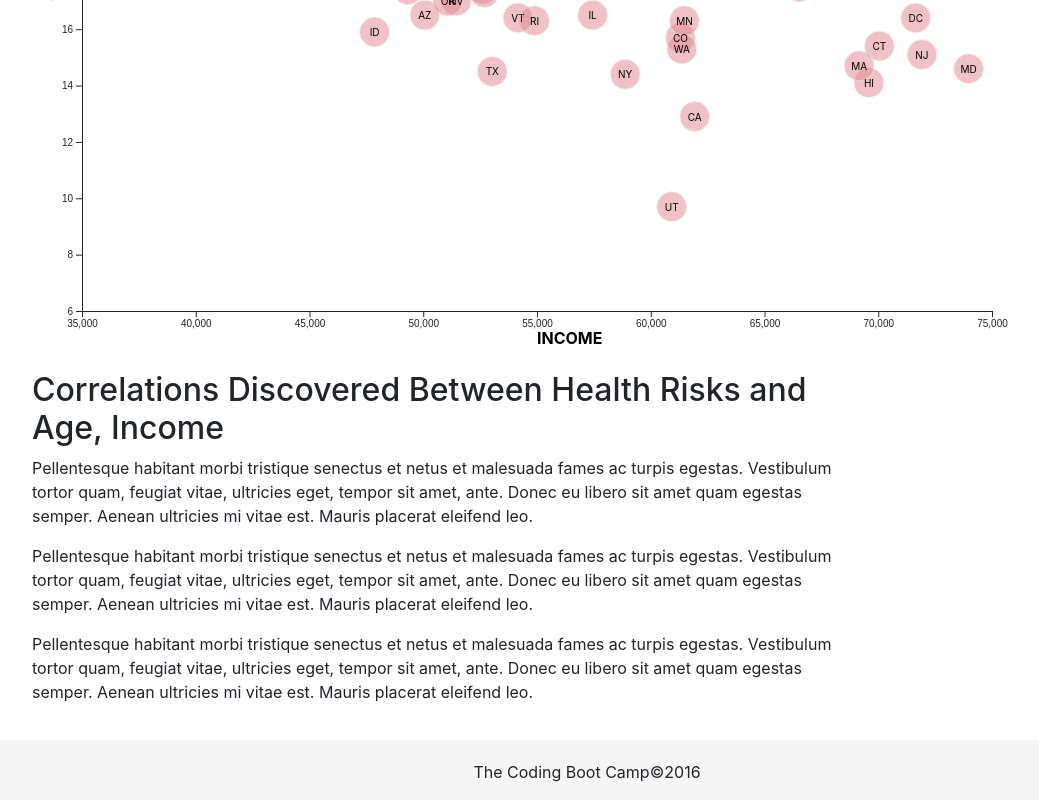
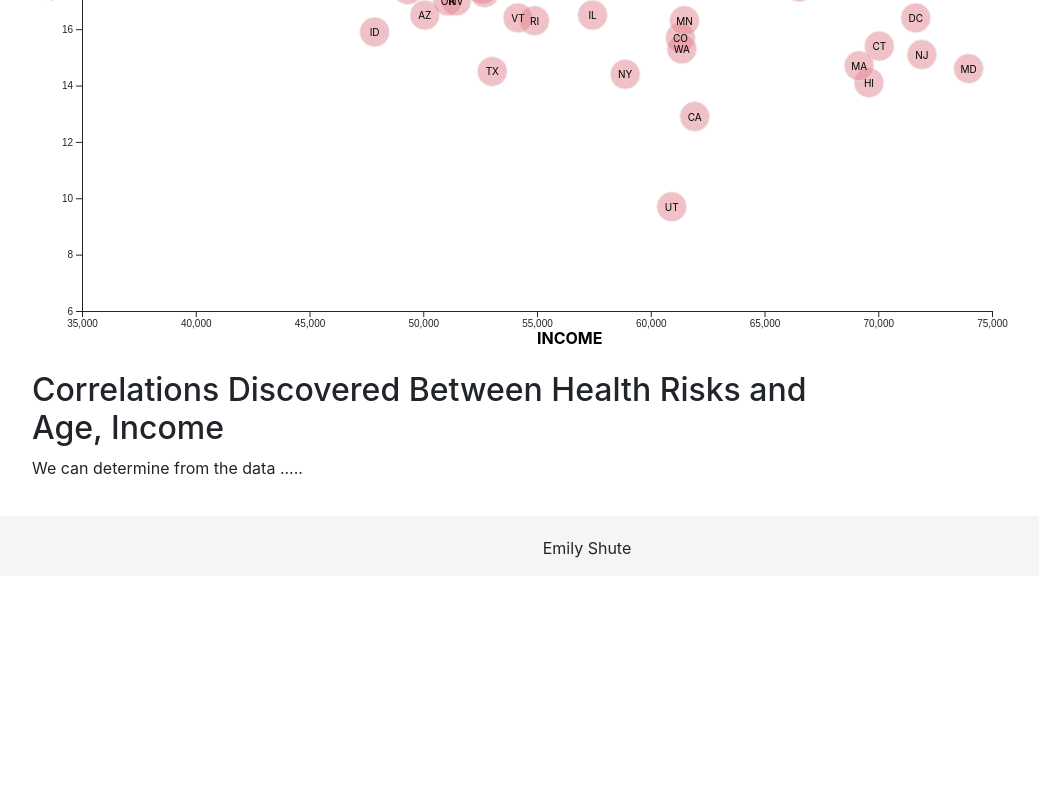
Before and after one commit to emilyshute/D3, a plain HTML site: page D3_data_journalism/index.html in a window 1280 px wide. Shown: the part 385-1185 px from the top of the page, without its empty margins (53-1092 px from the left). After the commit the page ends 961 px from the top, so only its background shows below. Drawn offline with nearby package versions, Linux system fonts and the light colour scheme.

Commit message:
console error

```diff
--- a/D3_data_journalism/index.html
+++ b/D3_data_journalism/index.html
@@ -28,17 +28,7 @@
       <div class="col-xs-12  col-md-9">
         <div class="article">
           <h2>Correlations Discovered Between Health Risks and Age, Income</h2>
-          <p>Pellentesque habitant morbi tristique senectus et netus et malesuada fames ac turpis egestas. Vestibulum tortor
-            quam, feugiat vitae, ultricies eget, tempor sit amet, ante. Donec eu libero sit amet quam egestas semper. Aenean
-            ultricies mi vitae est. Mauris placerat eleifend leo.</p>
-
-          <p>Pellentesque habitant morbi tristique senectus et netus et malesuada fames ac turpis egestas. Vestibulum tortor
-            quam, feugiat vitae, ultricies eget, tempor sit amet, ante. Donec eu libero sit amet quam egestas semper. Aenean
-            ultricies mi vitae est. Mauris placerat eleifend leo.</p>
-
-          <p>Pellentesque habitant morbi tristique senectus et netus et malesuada fames ac turpis egestas. Vestibulum tortor
-            quam, feugiat vitae, ultricies eget, tempor sit amet, ante. Donec eu libero sit amet quam egestas semper. Aenean
-            ultricies mi vitae est. Mauris placerat eleifend leo.</p>
+          <p>We can determine from the data .....</p>
         </div>
       </div>
     </div>
@@ -46,7 +36,7 @@
 
   <!-- Footer-->
   <div id="footer">
-    <p>The Coding Boot Camp&copy;2016</p>
+    <p>Emily Shute</p>
   </div>
   <script src="https://code.jquery.com/jquery-3.3.1.slim.min.js" integrity="sha384-q8i/X+965DzO0rT7abK41JStQIAqVgRVzpbzo5smXKp4YfRvH+8abtTE1Pi6jizo" crossorigin="anonymous"></script>
   <script src="https://cdnjs.cloudflare.com/ajax/libs/popper.js/1.14.3/umd/popper.min.js" integrity="sha384-ZMP7rVo3mIykV+2+9J3UJ46jBk0WLaUAdn689aCwoqbBJiSnjAK/l8WvCWPIPm49" crossorigin="anonymous"></script>
```
Also changed, not shown: D3_data_journalism/assets/js/ .eslintrc.json (renamed from D3_data_journalism/assets/js/js_.eslintrc.json), launch.json (renamed from D3_data_journalism/launch.json), 5 other files.
